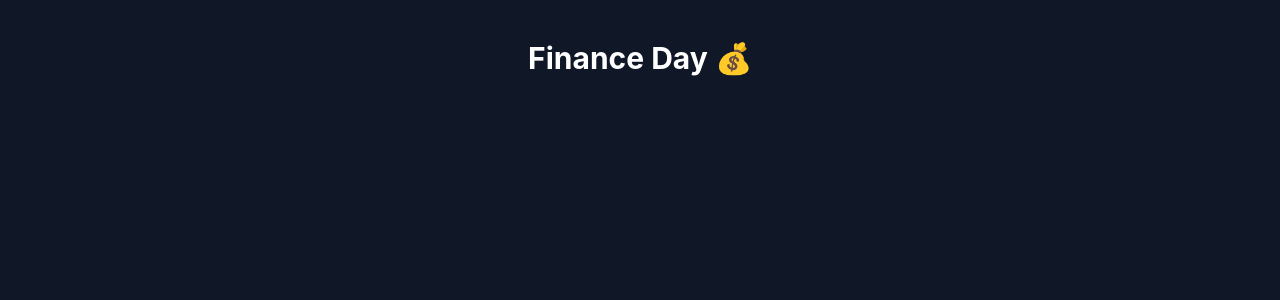
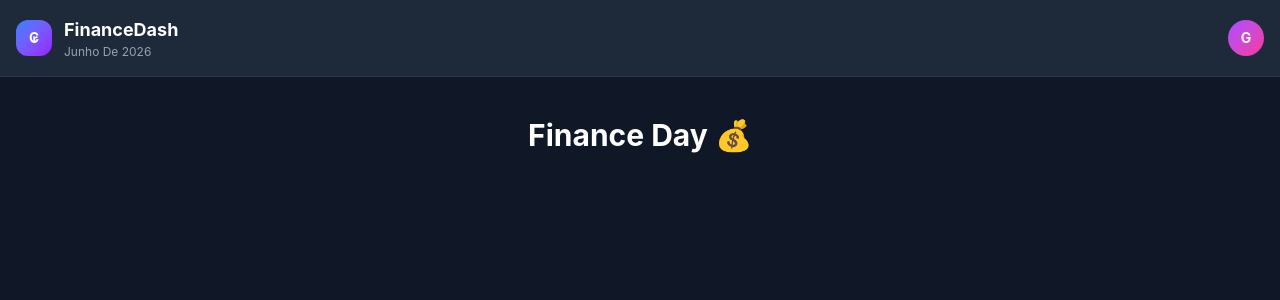
Before and after one commit to gabrielschwanke/finance-day, a React (Vite) app: page / in a window 1280 px wide. Shown: the top 300 px of the page. Built offline with nearby package versions, Linux system fonts and the light colour scheme.

Commit message:
feat: add header component

```diff
--- a/src/App.jsx
+++ b/src/App.jsx
@@ -1,9 +1,14 @@
+import Header from './components/Header'
+
 function App() {
   return (
     <div className="bg-gray-900 text-white min-h-screen">
-      <h1 className="text-3xl font-bold text-center py-10">Finance Day 💰</h1>
+      <Header />
+      <h1 className="text-3xl font-bold text-center py-10">
+        Finance Day 💰
+      </h1>
     </div>
-  );
+  )
 }
 
-export default App;
+export default App
--- /dev/null
+++ b/src/components/Header.jsx
@@ -0,0 +1,27 @@
+function Header() {
+  const mes = new Date().toLocaleString('pt-BR', { month: 'long', year: 'numeric' })
+
+  return (
+    <header className="sticky top-0 z-50 bg-gray-800 border-b border-gray-700/50">
+      <div className="max-w-7xl mx-auto px-4 py-4 flex items-center justify-between">
+
+        <div className="flex items-center gap-3">
+          <div className="w-9 h-9 rounded-xl bg-gradient-to-br from-blue-500 to-purple-600 flex items-center justify-center">
+            <span className="text-white text-sm font-bold">₢</span>
+          </div>
+          <div>
+            <h1 className="text-lg font-bold text-white">FinanceDash</h1>
+            <p className="text-xs text-gray-400 capitalize">{mes}</p>
+          </div>
+        </div>
+
+        <div className="w-9 h-9 rounded-full bg-gradient-to-br from-purple-500 to-pink-500 flex items-center justify-center text-sm font-bold text-white">
+          G
+        </div>
+
+      </div>
+    </header>
+  )
+}
+
+export default Header
```
